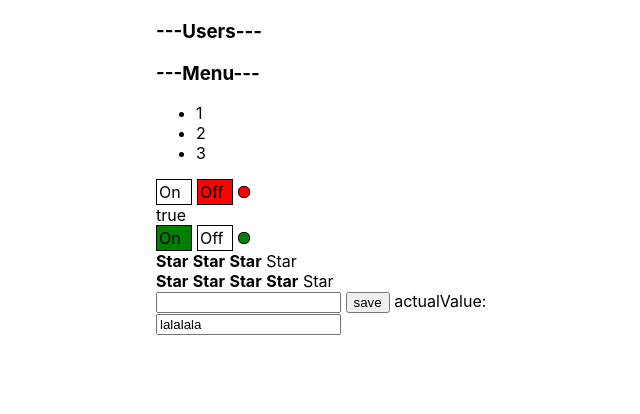
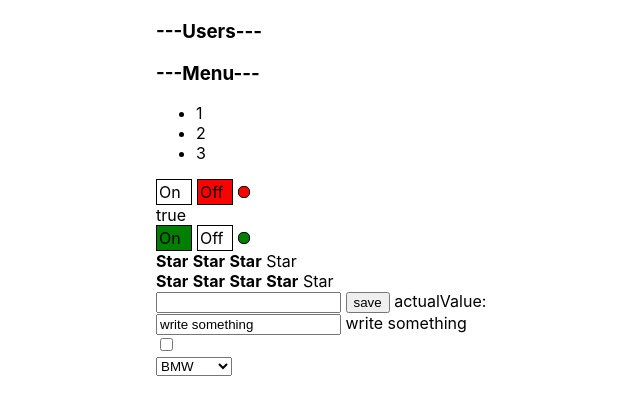
Before and after one commit to Batersp/react-kabzda, a React (Create React App) app: page / in a window 1280 px wide. Shown: the top 414 px of the page, without its empty margins (234-874 px from the left). Built offline with nearby package versions, Linux system fonts and the light colour scheme.

Commit message:
add checkbox and selected

```diff
--- a/src/App.tsx
+++ b/src/App.tsx
@@ -7,7 +7,9 @@ import {UncontrolledOnOff} from "./components/UncontrolledOnOff/UncontrolledOnOf
 import {OnOff} from "./components/OnOff/OnOff";
 import {UncontrolledAccordion} from "./components/UncontrolledAccordion/UncontrolledAccordion";
 import {UncontrolledInput} from "./components/UncontrolledInput/UncontrolledInput";
-import {Input} from "./Input/Input";
+import {Input} from "./components/Input/Input";
+import {Checkbox} from "./components/Checkbox/Checkbox";
+import {Selected} from "./components/Selected/Selected";
 
 
 
@@ -16,6 +18,9 @@ function App() {
     const [ratingValue, setRatingValue] = useState<RatingValueType>(4)
     const [accordionCollapsed, setAccordionCollapsed] = useState<boolean>(false)
     const [switchOn, setSwitchOn] = useState<boolean>(true)
+    const [inputValue, setInputValue] = useState('write something')
+    const [chekboxValue, setCheckboxValue] = useState(false)
+    const [selectedValue, setSelectedValue] = useState<string | undefined>('2')
 
     return (
         <div className='App'>
@@ -29,7 +34,11 @@ function App() {
 
             <UncontrolledInput/>
 
-            <Input value={'lalalala'}/>
+            <Input value={inputValue} callBack={setInputValue}/>
+
+            <Checkbox value={chekboxValue} callBack={setCheckboxValue}/>
+
+            <Selected value={selectedValue} callBack={setSelectedValue}/>
         </div>
     );
 }
--- a/src/Input/Input.tsx
+++ /dev/null
@@ -1,13 +0,0 @@
-import React from "react";
-
-type InputPropsType = {
-    value: string
-}
-
-export const Input = (props : InputPropsType) => {
-    return (
-        <div>
-            <input value={props.value}/>
-        </div>
-    )
-}
--- /dev/null
+++ b/src/components/Checkbox/Checkbox.tsx
@@ -0,0 +1,19 @@
+import React, {ChangeEvent} from "react";
+
+type CheckboxType = {
+    value: boolean
+    callBack: (newValue: boolean) => void
+}
+
+export const Checkbox = (props: CheckboxType) => {
+
+    const onChangeHandler = (e: ChangeEvent<HTMLInputElement>) => {
+        props.callBack(e.currentTarget.checked)
+    }
+
+    return (
+        <div>
+            <input type='checkbox' checked={props.value} onChange={onChangeHandler}/>
+        </div>
+    )
+}
--- /dev/null
+++ b/src/components/Input/Input.tsx
@@ -0,0 +1,19 @@
+import React, {ChangeEvent} from "react";
+
+type InputPropsType = {
+    value: string
+    callBack: (newValue: string) => void
+}
+
+export const Input = (props : InputPropsType) => {
+
+    const onChangeHandler = (e: ChangeEvent<HTMLInputElement>) => {
+        props.callBack(e.currentTarget.value)
+    }
+
+    return (
+        <div>
+            <input value={props.value} onChange={onChangeHandler}/> {props.value}
+        </div>
+    )
+}
--- /dev/null
+++ b/src/components/Selected/Selected.tsx
@@ -0,0 +1,24 @@
+import React, {ChangeEvent} from "react";
+
+type SelectedPropsType = {
+    value: string | undefined
+    callBack: (newValue: string) => void
+}
+
+export const Selected = (props: SelectedPropsType) => {
+
+    const onChangeHandler = (e: ChangeEvent<HTMLSelectElement>) => {
+        props.callBack(e.currentTarget.value)
+    }
+
+    return (
+        <div>
+            <select value={props.value} onChange={onChangeHandler}>
+            <option value='1'>nothing</option>
+            <option value='2'>BMW</option>
+            <option value='3'>AUDI</option>
+            <option value='4'>TOYOTA</option>
+            </select>
+        </div>
+    )
+}
--- a/src/components/UncontrolledInput/UncontrolledInput.tsx
+++ b/src/components/UncontrolledInput/UncontrolledInput.tsx
@@ -1,4 +1,4 @@
-import React, {ChangeEvent, useRef, useState} from "react";
+import React, {useRef, useState} from "react";
 
 export const UncontrolledInput = () => {
 
```
